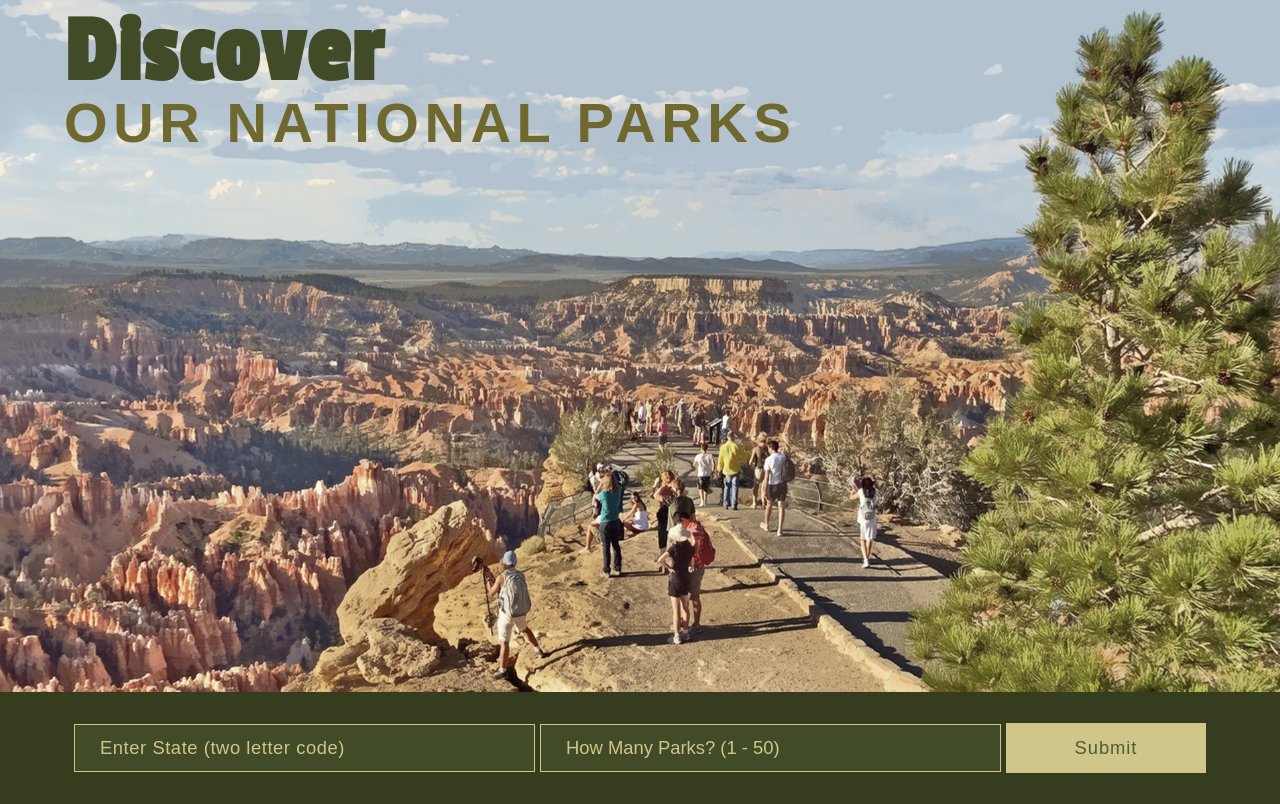
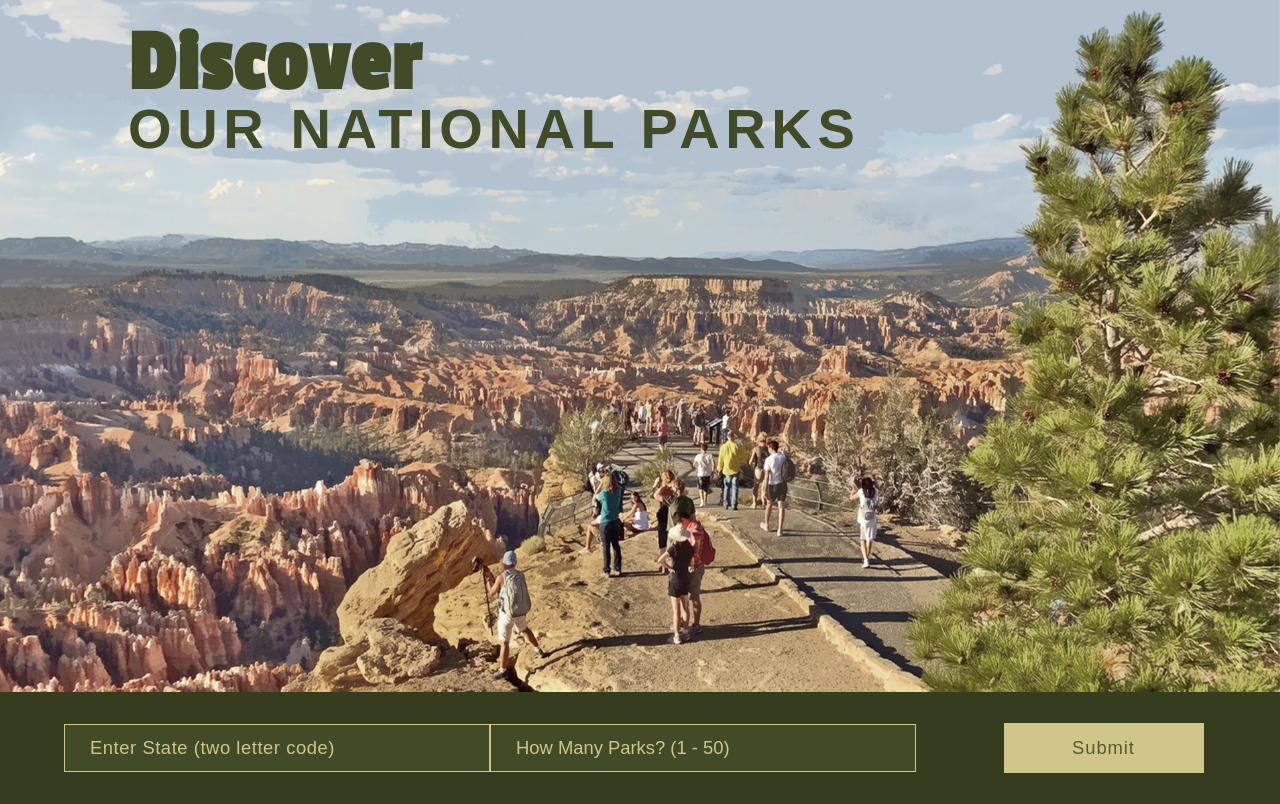
Before and after one commit to Amy-Braswell/find-a-park, a React (Create React App) app: page / in a window 1280 px wide. Built offline with nearby package versions, Linux system fonts and the light colour scheme; a web font is replaced by a local one.

Commit message:
adjusting styling

```diff
--- a/src/App/App.css
+++ b/src/App/App.css
@@ -2,21 +2,32 @@
     box-sizing: border-box;
     margin: 0;
     padding: 0;
+    width: 100%;
+    max-width: 100%;
 }
+
+*::-webkit-scrollbar {
+  display: none;
+}
+
 
 .hidden {
   display: none;
 }
 
+.bg_div {
+  background-image: url("../images/header_img_phone.jpg");
+  background-position: 0 30%;
+  background-attachment: fixed;
+  height: calc(100vh - 150px);
+  min-height: calc(100vh - 50px);
+  max-height: calc(100vh - 50px);
+  overflow-y: hidden;
+  background-size: cover
+}
+
 body {
-  font-family: 'Roboto', sans-serif;
-  color: #6f6930;
-  background-image: url("../images/header_img.jpg");
-  background-position: 0 30%;
-  height: 100vh;
-  background-repeat: no-repeat;
-  background-size: cover;
-  max-height: 100vh;
+  font-family: 'Roboto';
 }
 
 ul {
@@ -26,16 +37,21 @@ ul {
 h1 {
   color: #424b27;
   font-family: 'Passion One', cursive;
-  font-size: 6em;
+  font-size: 5.5em;
+  max-width: 90%;
   letter-spacing: .03em;
+  padding: 2vh 5% 0;
   margin: 0 5% -2vh;
   }
 
 h2 {
+  color: #424b27;
   font-family: 'Dorsa', sans-serif;
   text-transform: uppercase;
   font-size: 3.5em;
   letter-spacing: .1em;
+  padding: 0 5%;
+  max-width: 90%;
   margin: 0 5%;
 }
 
@@ -59,3 +75,12 @@ p{
   color: #d0c689;
   font-size: .9em;
 }
+
+/*************************************** For Tablets and Up *********************************/
+@media (min-width: 1000px){
+
+  .bg_div {
+    background-image: url("../images/header_img.jpg");
+    background-position: 0 30%;
+  }
+}
--- a/src/App/App.js
+++ b/src/App/App.js
@@ -8,6 +8,7 @@ export default function App() {
 
     return (
         <div data-test="app" className="App">
+          <div className='bg_div'>
             <header data-test="logo" className="Logo">
               <h1>Discover</h1>
               <h2>Our National Parks</h2>
@@ -19,5 +20,6 @@ export default function App() {
               </div>
             </main>
           </div>
+        </div>
     )
   }
--- a/src/Components/Card/Card.css
+++ b/src/Components/Card/Card.css
@@ -7,6 +7,7 @@
 
 .returned-park-card {
   flex-basis: 100%;
+  justify-content: center;
   border: solid 1px black;
 }
 
@@ -33,8 +34,8 @@
 .returned-park-description {
   color: black;
   line-height: 1.5em;
-  margin: 5vh 5% 3vh;
-  height: 20vh;
+  margin: 5vh 5% 5vh;
+  height: 24vh;
 }
 
 .returned-park-link{
--- a/src/Components/ResultList/ResultList.css
+++ b/src/Components/ResultList/ResultList.css
@@ -3,7 +3,7 @@
     top: 0;
     min-height: 100vh;
     min-width: 100%;
-    padding: 5vh 0 2vh;
+    padding: 5vh 5% 2vh;
     background-color: #d0c689;
     z-index: 1000;
   }
@@ -12,7 +12,7 @@
     z-index: 1000;
     padding: 0 1.5vh 2vh;
     border: 0;
-    margin-left: 88%;
+    margin-left: 78%;
     width: 10%;
 }
 
--- a/src/Components/SearchBar/SearchBar.css
+++ b/src/Components/SearchBar/SearchBar.css
@@ -3,7 +3,8 @@
 form {
     background-color: #363d1f;
     width: 100%;
-    position: absolute;
+    max-width: 100%;
+    position: fixed;
     bottom: 0vh;
     padding: 6vh 5% 6.5vh;
     height: 20vh;
@@ -19,17 +20,19 @@ form {
 
 .form-group {
     margin-bottom: 1vh;
-    align-items: center;
+    width: 300px;
+    max-width: 100%;
 }
 
 .form-submit {
-    align-self: center;
+    width: 300px;
+    max-width: 100%;
 }
 
 input[type="text"] {
     padding: 1.25vh 25px;
-    margin: 0 10px;
     width: 300px;
+    max-width: 100%;
     outline: none;
     font-size: 1em;
     font-weight: 300;
@@ -42,8 +45,8 @@ input[type="text"] {
 
 input[type=number] {
     padding: 1.25vh 25px;
-    margin: 0 10px;
     width: 300px;
+    max-width: 100%;
     outline: none;
     font-size: 1em;
     font-weight: 300;
@@ -81,9 +84,10 @@ input:-webkit-autofill:focus {
 }
 
 button {
-    padding: 1.25vh 0 ;
-    margin: 0 10px;
+    padding: 1.25vh 0;
+    margin: 0 87.5px;
     width: 125px;
+    max-width: 100%;
     background-color: #d0c689;
     color: #515C30;
     font-size: 1em;
@@ -122,8 +126,8 @@ button:focus {
 .loading-container {
     position: absolute;
     top: 25vh;
-    width: 30%;
-    margin: 0 35%;
+    width: 70%;
+    margin: 0 15%;
     height: 45vh;
     background-color: #fefdfd;
     border-radius: 10px;
@@ -193,4 +197,8 @@ button:focus {
         width: 200px;
     }
 
+    .loading-container {
+        width: 30%;
+    }
+
 }
```
Also changed, not shown: src/images/header_img_phone.jpg (added). Lines whose indentation alone changed are shown as unchanged.
